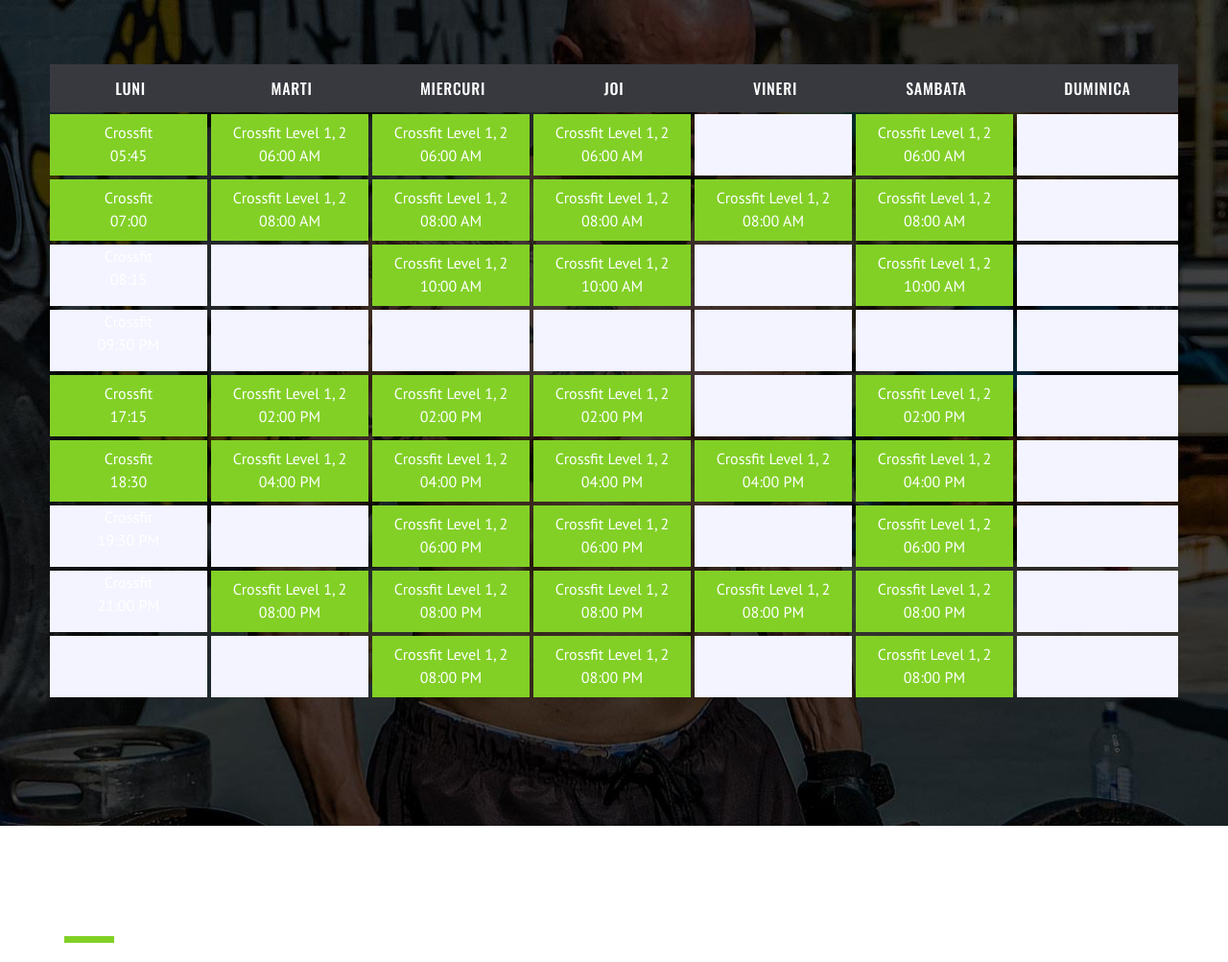
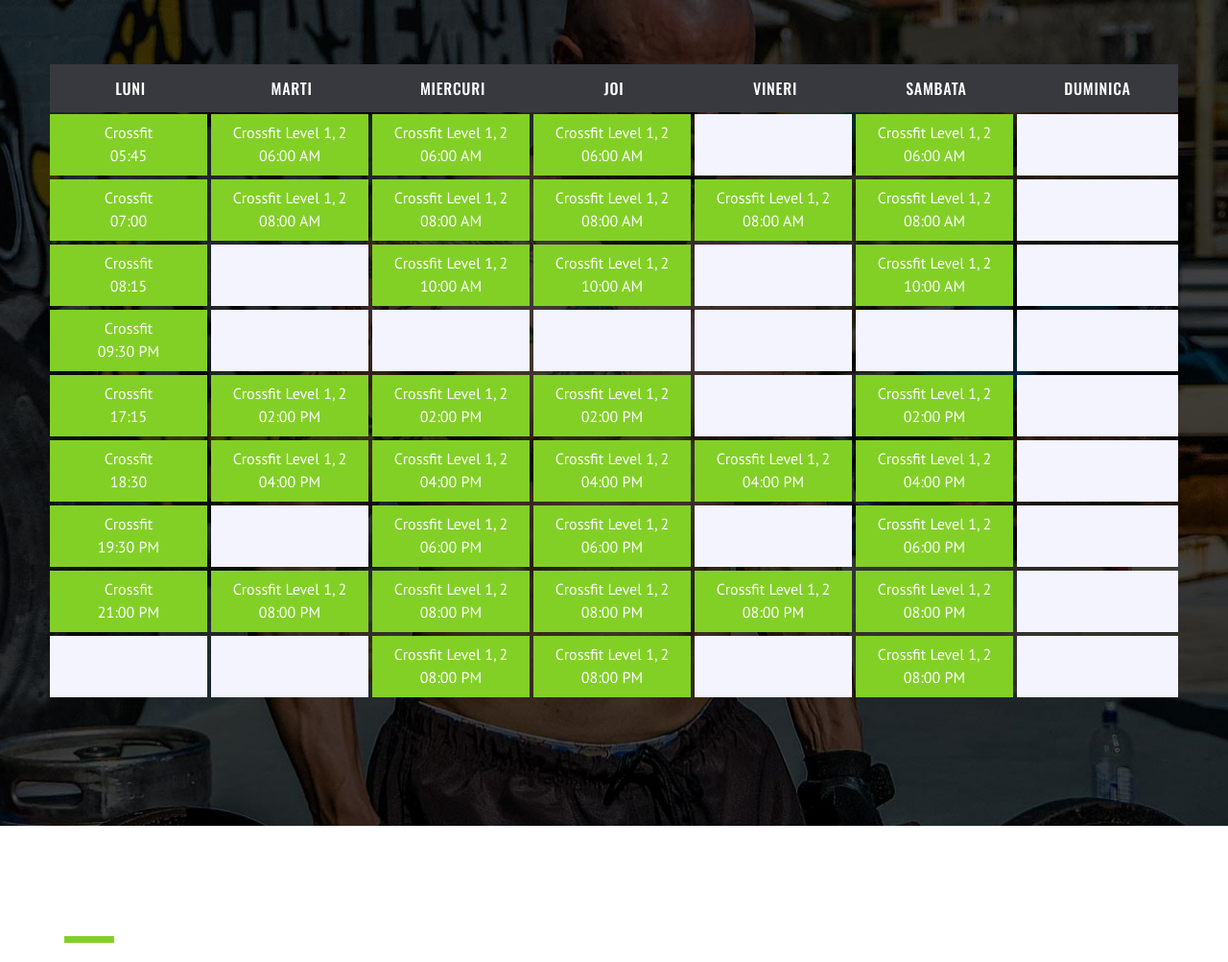
Before and after one commit to DomokosAndrei/CrossFitArad.github.io, a plain HTML site: page classes.html in a window 1280 px wide. Shown: the part 1010-2013 px from the top of the page at 96% size. Drawn offline with nearby package versions, Linux system fonts and the light colour scheme.

Commit message:
Update classes.html

```diff
--- a/classes.html
+++ b/classes.html
@@ -148,13 +148,13 @@
                                     <li>07:00</li>
                                 </ul>
                             </div>
-                            <div class="work-hours">
+                            <div class="work-hours bg-color">
                                  <ul>
                                     <li>Crossfit</li>
                                     <li>08:15</li>
                                 </ul>
                             </div>
-                            <div class="work-hours">
+                            <div class="work-hours bg-color">
                                  <ul>
                                     <li>Crossfit</li>
                                     <li>09:30 PM</li>
@@ -172,13 +172,13 @@
                                     <li>18:30</li>
                                 </ul>
                             </div>
-                            <div class="work-hours">
+                            <div class="work-hours bg-color">
                                  <ul>
                                     <li>Crossfit</li>
                                     <li>19:30 PM</li>
                                 </ul>
                             </div>
-                            <div class="work-hours">
+                            <div class="work-hours bg-color">
                                  <ul>
                                     <li>Crossfit</li>
                                     <li>21:00 PM</li>
```
